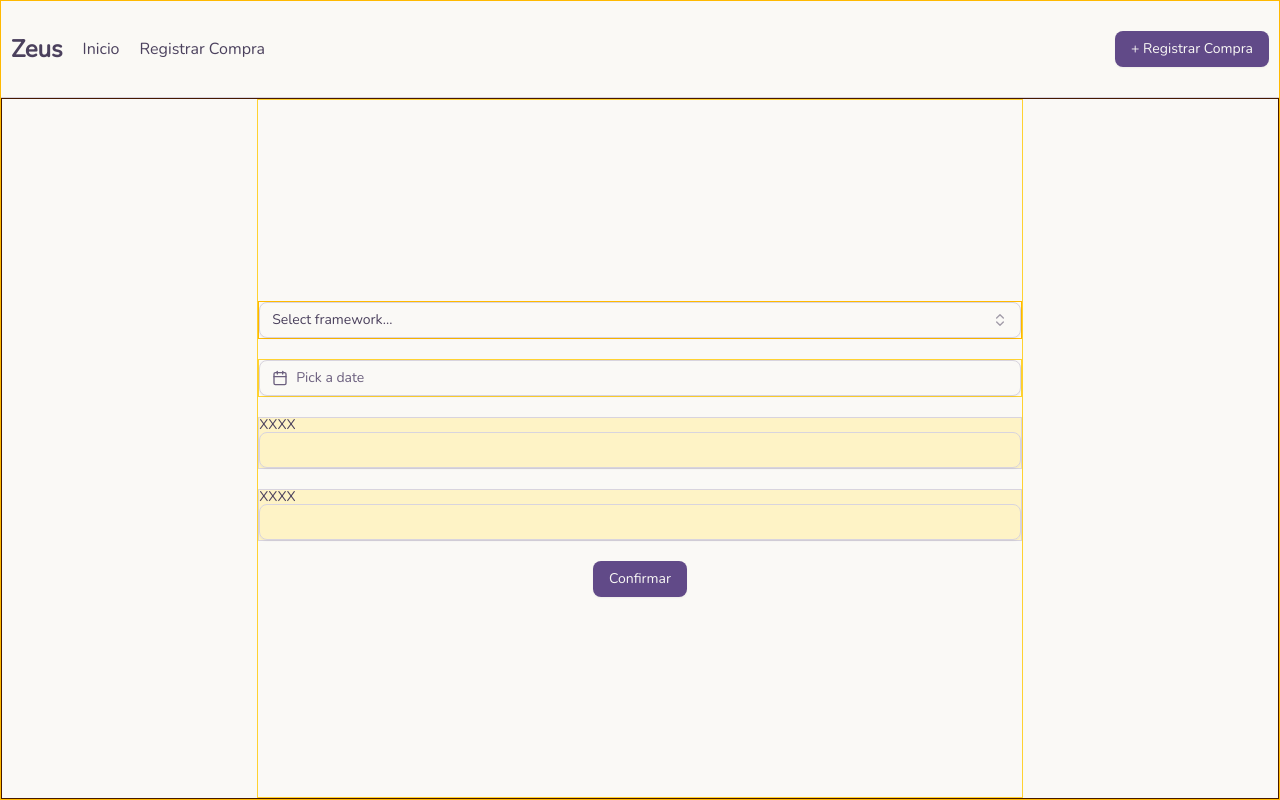
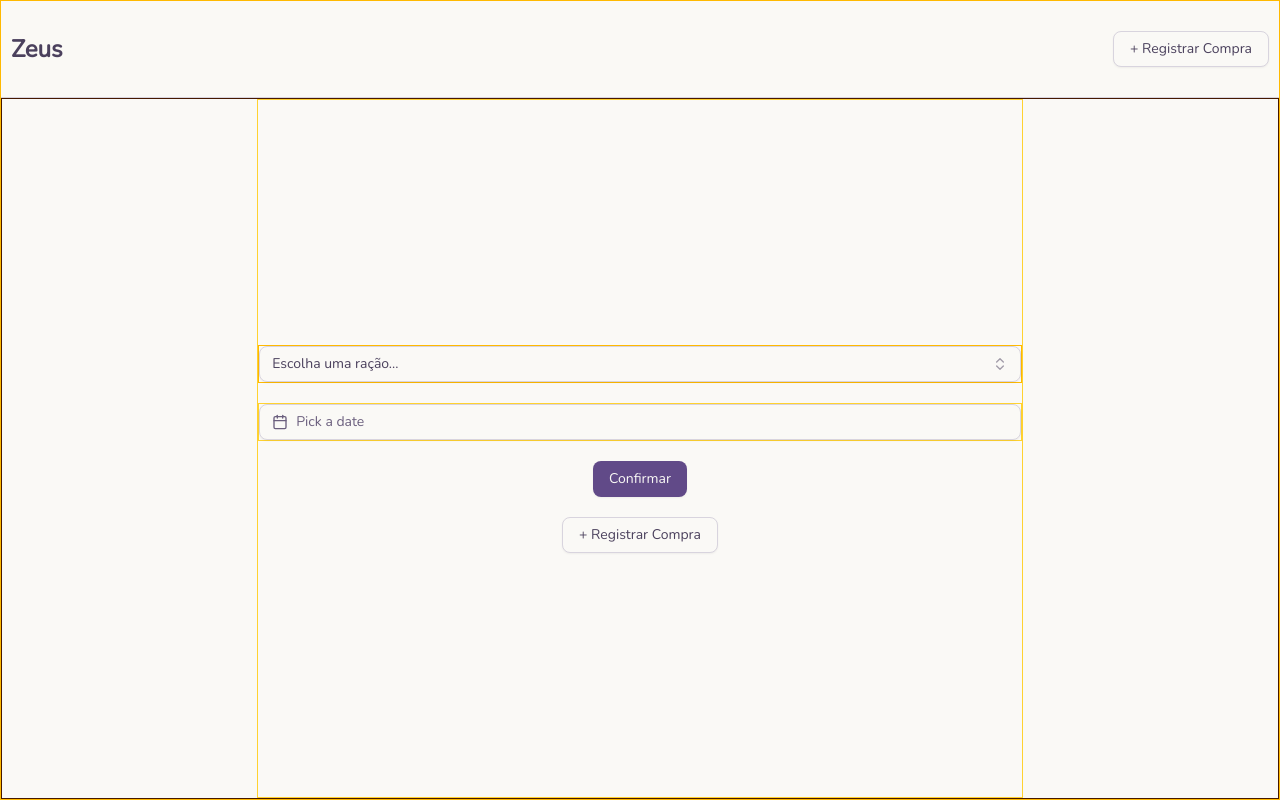
Before and after one commit to valentimdev/zeus_front, a React (Vite) app: page /registros in a window 1280 px wide. Built offline with nearby package versions, Linux system fonts and the light colour scheme.

Commit message:
commit troca de maquina

```diff
--- a/package.json
+++ b/package.json
@@ -24,6 +24,7 @@
     "date-fns": "^4.1.0",
     "lucide-react": "^0.540.0",
     "react": "^19.1.1",
+    "react-currency-input-field": "^3.10.0",
     "react-day-picker": "^9.9.0",
     "react-dom": "^19.1.1",
     "react-hook-form": "^7.62.0",
--- a/src/components/Combobox.tsx
+++ b/src/components/Combobox.tsx
@@ -58,16 +58,16 @@ export function Combobox() {
           >
             {value
               ? frameworks.find((framework) => framework.value === value)?.label
-              : 'Select framework...'}
+              : 'Escolha uma ração...'}
             <ChevronsUpDown className="opacity-50" />
           </Button>
         </div>
       </PopoverTrigger>
       <PopoverContent className="w-[200px] p-0">
         <Command>
-          <CommandInput placeholder="Search framework..." className="h-9" />
+          <CommandInput placeholder="Procurar ração..." className="h-9" />
           <CommandList>
-            <CommandEmpty>No framework found.</CommandEmpty>
+            <CommandEmpty>Nenhuma ração encontrada.</CommandEmpty>
             <CommandGroup>
               {frameworks.map((framework) => (
                 <CommandItem
--- a/src/components/DayPicker.tsx
+++ b/src/components/DayPicker.tsx
@@ -35,6 +35,8 @@ function DayPicker() {
             setDate(selectedDate);
             setOpen(false);
           }}
+
+
         />
       </PopoverContent>
     </Popover>
--- a/src/components/Header.tsx
+++ b/src/components/Header.tsx
@@ -2,6 +2,7 @@ import React from 'react';
 import '../style/Header.css';
 import { Link } from 'react-router-dom';
 import { Button } from '@/components/ui/button';
+import RegistrarCompra from './RegistrarCompra';
 
 const Header: React.FC = () => {
   return (
@@ -9,13 +10,13 @@ const Header: React.FC = () => {
       <nav className=" container mx-auto flex gap-[15px] m-[20px] p-2.5 items-center w-full justify-between">
         <div className='flex gap-[20px] items-center justify-center'>
         <h1 className="font-bold text-2xl">Zeus</h1>
-          <Link to="/">
+          {/* <Link to="/">
             Inicio
           </Link>
-          <Link to="/registros">Registrar Compra</Link>
+          <Link to="/registros">Registrar Compra</Link> */}
         </div>
         <div>
-          <Button>+ Registrar Compra</Button>
+          <RegistrarCompra>+ Registrar Compra</RegistrarCompra>
         </div>
       </nav>
     </header>
--- /dev/null
+++ b/src/components/InputCurrency.tsx
@@ -0,0 +1,28 @@
+import React from 'react';
+import CurrencyInput from 'react-currency-input-field';
+import type { CurrencyInputProps } from 'react-currency-input-field';
+
+const inputClassName =
+  'flex h-10 w-full rounded-md border border-input bg-background px-3 py-2 text-sm ring-offset-background placeholder:text-muted-foreground focus-visible:outline-none focus-visible:ring-2 focus-visible:ring-ring focus-visible:ring-offset-2 disabled:cursor-not-allowed disabled:opacity-50';
+
+const InputCurrency = React.forwardRef<HTMLInputElement, CurrencyInputProps>(
+  (props, ref) => {
+    return (
+      <CurrencyInput
+        ref={ref}
+        className={inputClassName}
+        prefix="R$ "
+        decimalSeparator=","
+        groupSeparator="."
+        decimalsLimit={2}
+        allowNegativeValue={false}
+        intlConfig={{ locale: 'pt-BR', currency: 'BRL' }}
+        {...props}
+      />
+    );
+  }
+);
+
+InputCurrency.displayName = 'InputCurrency';
+
+export default InputCurrency;
--- a/src/components/InputTextBox.tsx
+++ /dev/null
@@ -1,16 +0,0 @@
-import * as React from 'react';
-
-import { cn } from '@/lib/utils';
-import { Input } from './ui/input';
-import { Label } from './ui/label';
-
-function InputTextBox() {
-  return (
-    <div className='w-full border border bg-amber-100'>
-      <Label htmlFor="email">XXXX</Label>
-      <Input className="w-full"></Input>
-    </div>
-  );
-}
-
-export { InputTextBox };
--- a/src/components/RegistrarCompra.tsx
+++ b/src/components/RegistrarCompra.tsx
@@ -1,4 +1,4 @@
-import { Button } from "@/components/ui/button"
+import { Button } from '@/components/ui/button';
 import {
   Dialog,
   DialogClose,
@@ -8,35 +8,46 @@ import {
   DialogHeader,
   DialogTitle,
   DialogTrigger,
-} from "@/components/ui/dialog"
-import { Input } from "@/components/ui/input"
-import { Label } from "@/components/ui/label"
+} from '@/components/ui/dialog';
+import { Input } from '@/components/ui/input';
+import { Label } from '@/components/ui/label';
+import Combobox from './Combobox';
+import DayPicker  from './DayPicker';
+import InputCurrency from './InputCurrency';
 
 export function RegistrarCompra() {
   return (
     <Dialog>
       <form>
         <DialogTrigger asChild>
-          <Button variant="outline">Open Dialog</Button>
+          <Button variant="outline">+ Registrar Compra</Button>
         </DialogTrigger>
         <DialogContent className="sm:max-w-[425px]">
           <DialogHeader>
-            <DialogTitle>Edit profile</DialogTitle>
+            <DialogTitle>Registro de compra</DialogTitle>
             <DialogDescription>
-              Make changes to your profile here. Click save when you&apos;re
-              done.
+              Preencha os campos para registrar uma nova compra
             </DialogDescription>
           </DialogHeader>
           <div className="grid gap-4">
             <div className="grid gap-3">
-              <Label htmlFor="name-1">Name</Label>
-              <Input id="name-1" name="name" defaultValue="Pedro Duarte" />
+              <Label htmlFor="name-1">Ração</Label>
+              <Combobox />
             </div>
             <div className="grid gap-3">
-              <Label htmlFor="username-1">Username</Label>
-              <Input id="username-1" name="username" defaultValue="@peduarte" />
+              <Label>Valor</Label>
+              <InputCurrency placeholder="R$ 0,00"></InputCurrency>
+            </div>
+            <div className="grid gap-3">
+              <Label>Quantidade Comprada</Label>
+              <Input id="username-1" name="username" defaultValue={1} />
+            </div>
+            <div className="grid gap-3">
+              <Label>Data da Compra</Label>
+              <DayPicker />
             </div>
           </div>
+
           <DialogFooter>
             <DialogClose asChild>
               <Button variant="outline">Cancel</Button>
@@ -46,6 +57,6 @@ export function RegistrarCompra() {
         </DialogContent>
       </form>
     </Dialog>
-  )
+  );
 }
 export default RegistrarCompra;
--- a/src/pages/RegistrosPage.tsx
+++ b/src/pages/RegistrosPage.tsx
@@ -1,8 +1,8 @@
 import React from 'react';
 import DayPicker from '@/components/DayPicker';
 import Combobox from '@/components/Combobox';
-import { InputTextBox } from '@/components/InputTextBox';
 import { Button } from '@/components/ui/button';
+import RegistrarCompra from '@/components/RegistrarCompra';
 
 function RegistrosPage() {
   const [date, setDate] = React.useState<Date>();
@@ -10,9 +10,8 @@ function RegistrosPage() {
     <div className="flex flex-col items-center justify-center h-full w-[60%] gap-5 border border-amber-300">
       <Combobox />
       <DayPicker />
-      <InputTextBox></InputTextBox>
-      <InputTextBox></InputTextBox>
       <Button>Confirmar</Button>
+      <RegistrarCompra></RegistrarCompra>
     </div>
   );
 }
```
Also changed, not shown: 1 other file (tests, documents, lock files or other folders).
